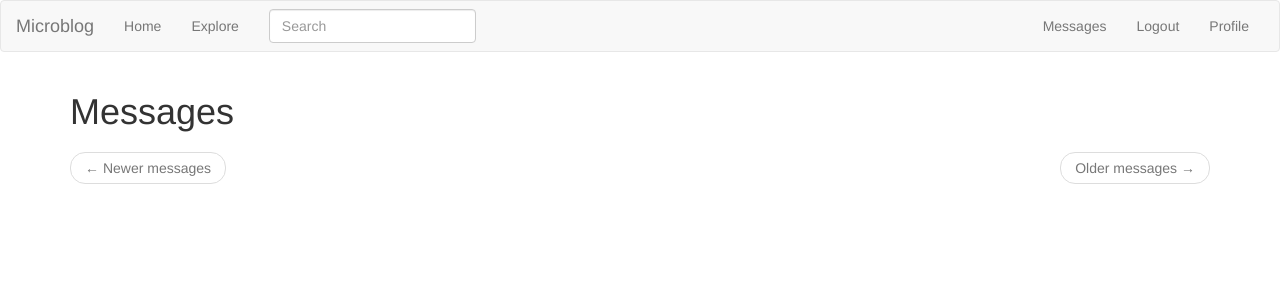
After one commit to misstong/microblog, a Flask app: page /messages in a window 1280 px wide. The commit adds this page. Shown: the top 300 px of the page. Run offline with Flask 2, Linux system fonts and the light colour scheme; the visitor is signed in with stand-in values (Sample User, id 1); data comes from the database, SQL or seed files in the repository; data that the repository does not hold is empty; some libraries are stand-ins or nearby versions.

Commit message:
add private message and static badge

```diff
--- a/app/forms.py
+++ b/app/forms.py
@@ -35,3 +35,9 @@ class SearchForm(FlaskForm):
         if 'csrf_enabled' not in kwargs:
             kwargs['csrf_enabled'] = False
         super(SearchForm,self).__init__(*args,**kwargs)
+
+
+class MessageForm(FlaskForm):
+    message = TextAreaField('Message',validators=[
+        DataRequired(), Length(min=0, max=140)])
+    submit = SubmitField('submit')
--- a/app/models.py
+++ b/app/models.py
@@ -17,6 +17,15 @@ followers = db.Table('followers',
     db.Column('follower_id',db.Integer,db.ForeignKey('user.id')),
     db.Column('followed_id',db.Integer,db.ForeignKey('user.id')))
 
+class Message(db.Model):
+    id = db.Column(db.Integer,primary_key=True)
+    sender_id = db.Column(db.Integer,db.ForeignKey('user.id'))
+    recipient_id = db.Column(db.Integer,db.ForeignKey('user.id'))
+    body = db.Column(db.String(140))
+    timestamp = db.Column(db.DateTime,index=True,default=datetime.utcnow)
+
+    def __repr__(self):
+        return '<Message {}>'.format(self.body)
 
 class SearchableMixin(object):
     @classmethod
@@ -72,6 +81,14 @@ class User(UserMixin, db.Model):
         secondaryjoin=(followers.c.followed_id == id),
         backref=db.backref('followers',lazy='dynamic'),lazy='dynamic'
     )
+
+    message_sent = db.relationship('Message',foreign_keys='Message.sender_id',backref='author',lazy='dynamic')
+    message_received = db.relationship('Message',foreign_keys='Message.recipient_id',backref='recipient',lazy='dynamic')
+    last_message_read_time = db.Column(db.DateTime)
+
+    def new_messages(self):
+        last_read_time = self.last_message_read_time or datetime(1900,1,1)
+        return Message.query.filter_by(recipient=self).filter(Message.timestamp > last_read_time).count()
 
     def __repr__(self):
         return '<User {}>'.format(self.username)
--- a/app/routes.py
+++ b/app/routes.py
@@ -2,10 +2,10 @@ from app import app,db
 from flask import render_template
 from datetime import datetime
 import re
-from app.forms import EditProfileForm,PostForm,SearchForm
+from app.forms import EditProfileForm,PostForm,SearchForm,MessageForm
 from flask import flash, redirect, url_for
 from flask_login import current_user,login_user ,logout_user,login_required
-from app.models import User,Post
+from app.models import User,Post,Message
 from flask import request
 from werkzeug.urls import url_parse
 from guess_language import guess_language
@@ -162,3 +162,30 @@ def search():
 def user_popup(username):
     user = User.query.filter_by(username=username).first_or_404()
     return render_template('user_popup.html',user=user)
+
+@app.route('/send_message/<recipient>',methods=['GET','POST'])
+@login_required
+def send_message(recipient):
+    user = User.query.filter_by(username=recipient).first_or_404()
+    form = MessageForm()
+    if form.validate_on_submit():
+        msg = Message(author=current_user,recipient=user,body=form.message.data)
+        db.session.add(msg)
+        db.session.commit()
+        flash('Your message has been sent.')
+        return redirect(url_for('user',username=recipient))
+    return render_template('send_message.html',title="Send Message",form=form,recipient=recipient)
+
+@app.route('/messages')
+@login_required
+def messages():
+    current_user.last_message_read_time = datetime.utcnow()
+    db.session.commit()
+    page = request.args.get('page',1,type=int)
+    messages = current_user.message_received.order_by(Message.timestamp.desc()).paginate(
+        page,app.config['POSTS_PER_PAGE'],False)
+    next_url = url_for('messages',page=messages.next_num) \
+        if messages.has_next else None
+    prev_url = url_for('messages',page=messages.prev_num) \
+        if messages.has_prev else None
+    return render_template('messages.html',messages=messages.items,next_url=next_url, prev_url=prev_url)
--- a/app/templates/base.html
+++ b/app/templates/base.html
@@ -44,6 +44,15 @@
                     {% if current_user.is_anonymous %}
                     <li><a href="{{ url_for('auth.login') }}">Login</a></li>
                     {% else %}
+                    <li>
+                        <a href="{{ url_for('messages') }}">
+                            {{ _('Messages') }}
+                            {% set new_messages = current_user.new_messages() %}
+                            {% if new_messages %}
+                            <span class="badge">{{new_messages}}</span>
+                            {% endif %}
+                        </a>
+                    </li>
                     <li><a href="{{ url_for('auth.logout') }}">Logout</a></li>
                     <li><a href="{{ url_for('user', username=current_user.username) }}">Profile</a></li>
 
--- /dev/null
+++ b/app/templates/messages.html
@@ -0,0 +1,22 @@
+{% extends "base.html" %}
+
+{% block app_content %}
+    <h1>{{ _('Messages') }}</h1>
+    {% for post in messages %}
+        {% include '_post.html' %}
+    {% endfor %}
+    <nav aria-label="...">
+        <ul class="pager">
+            <li class="previous{% if not prev_url %} disabled{% endif %}">
+                <a href="{{ prev_url or '#' }}">
+                    <span aria-hidden="true">&larr;</span> {{ _('Newer messages') }}
+                </a>
+            </li>
+            <li class="next{% if not next_url %} disabled{% endif %}">
+                <a href="{{ next_url or '#' }}">
+                    {{ _('Older messages') }} <span aria-hidden="true">&rarr;</span>
+                </a>
+            </li>
+        </ul>
+    </nav>
+{% endblock %}
```
Also changed, not shown: app/templates/send_message.html (added, +11 -0 lines), app/templates/user.html (+8 -0 lines), migrations/versions/a3e65c36319c_private_messages.py (added, +41 -0 lines).
